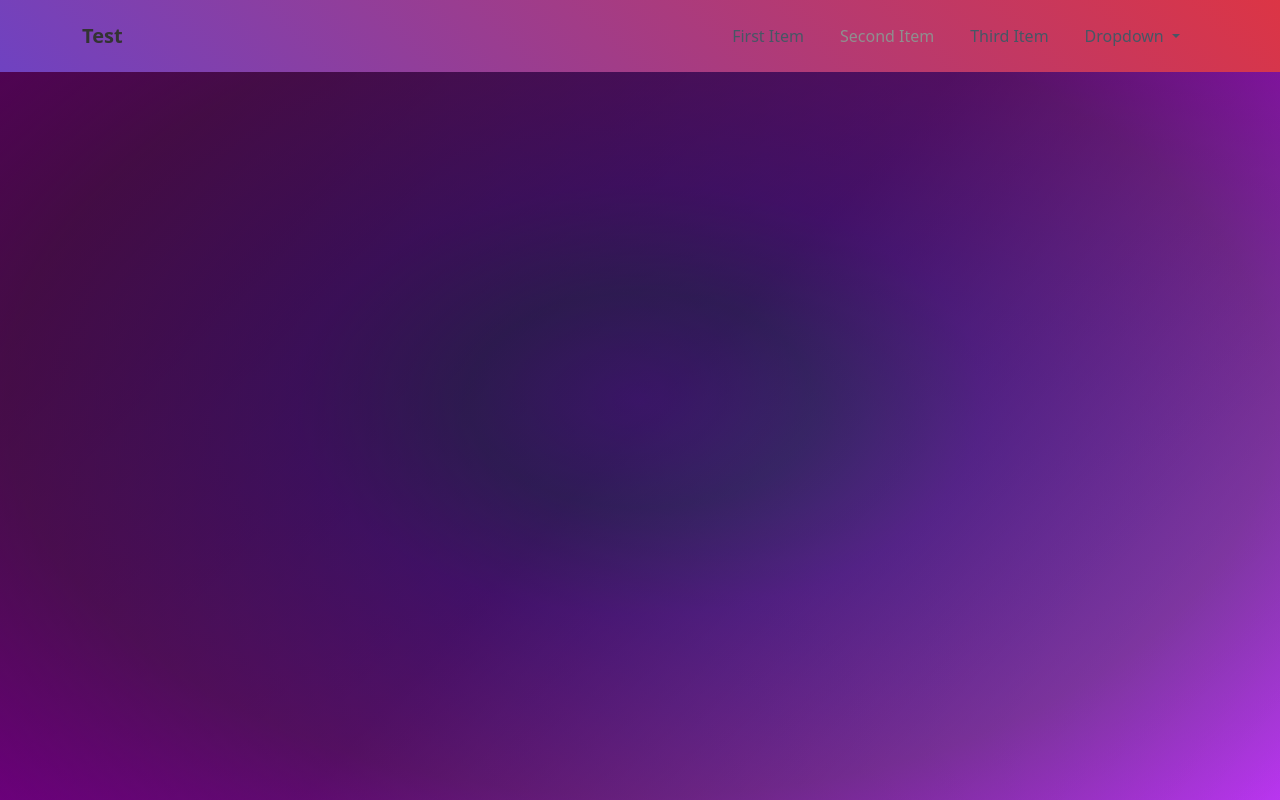
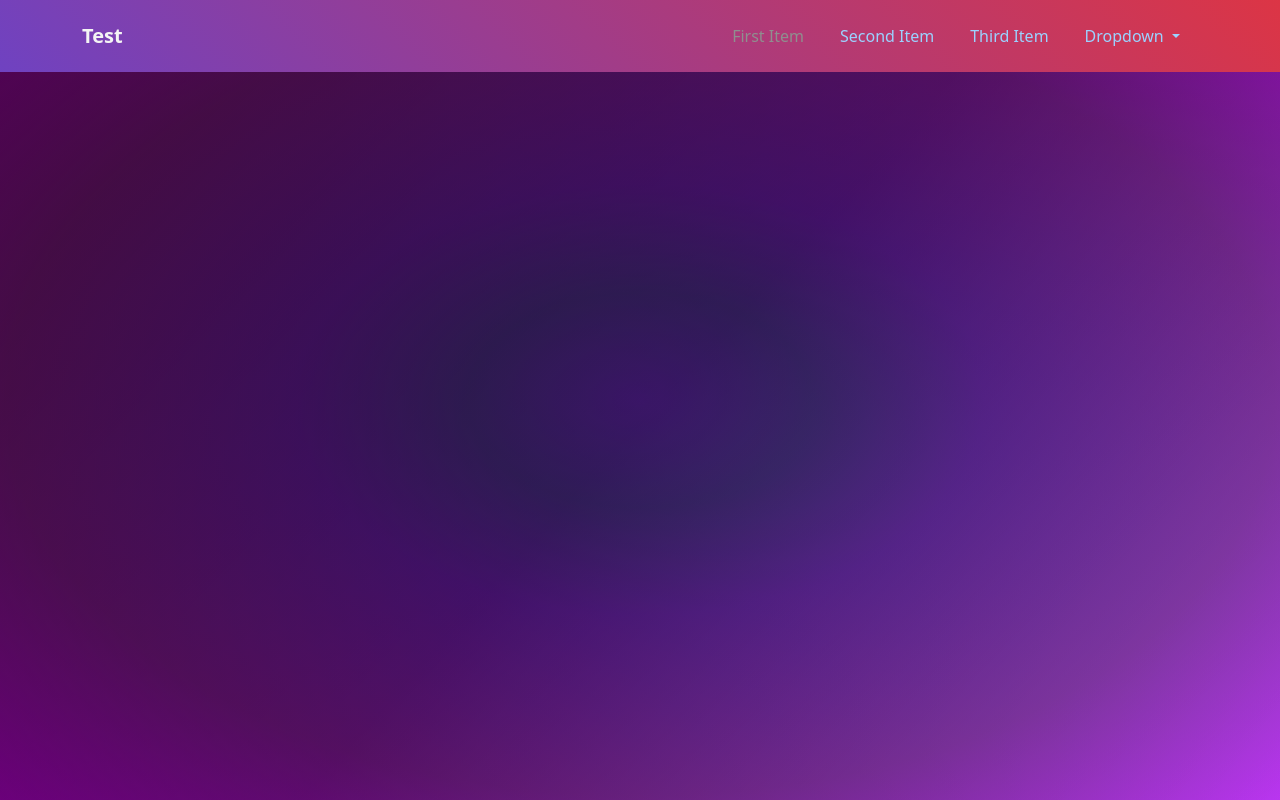
Before and after one commit to KonniLol/konnilol.github.io, a plain HTML site: page index.html in a window 1280 px wide. Drawn offline with Linux system fonts and the light colour scheme.

Commit message:
Update index.html

```diff
--- a/index.html
+++ b/index.html
@@ -12,26 +12,17 @@
     <link rel="stylesheet" href="assets/css/styles.css">
 </head>
 
-<body
-    style="height: 100%;color: var(--bs-indigo);background: linear-gradient(-47deg, rgba(0,0,0,0.06), rgba(0,0,0,0.46)), linear-gradient(132deg, rgba(92,0,72,0.5) 1%, rgba(91,0,113,0.5) 51%, rgba(175,112,255,0.5)), radial-gradient(rgb(65,57,163), rgb(35,74,119) 19%, rgb(83,45,164) 38%, rgb(132,41,147) 70%, rgb(219,0,255) 100%), #000000;">
+<body style="height: 100%;color: var(--bs-indigo);background: linear-gradient(-47deg, rgba(0,0,0,0.06), rgba(0,0,0,0.46)), linear-gradient(132deg, rgba(92,0,72,0.5) 1%, rgba(91,0,113,0.5) 51%, rgba(175,112,255,0.5)), radial-gradient(rgb(65,57,163), rgb(35,74,119) 19%, rgb(83,45,164) 38%, rgb(132,41,147) 70%, rgb(219,0,255) 100%), #000000;">
     <header>
-        <nav class="navbar navbar-light navbar-expand-md navigation-clean"
-            style="background: linear-gradient(-135deg, var(--bs-red), var(--bs-purple));">
-            <div class="container"><a class="navbar-brand" href="#">Test</a><button data-bs-toggle="collapse"
-                    class="navbar-toggler" data-bs-target="#navcol-1"><span class="visually-hidden">Toggle
-                        navigation</span><span class="navbar-toggler-icon"></span></button>
+        <nav class="navbar navbar-light navbar-expand-md navigation-clean" style="background: linear-gradient(-135deg, var(--bs-red), var(--bs-purple));">
+            <div class="container"><a class="navbar-brand" href="#" style="color: #f4f4f4;font-style: normal;">Test</a><button data-bs-toggle="collapse" class="navbar-toggler" data-bs-target="#navcol-1"><span class="visually-hidden">Toggle navigation</span><span class="navbar-toggler-icon"></span></button>
                 <div class="collapse navbar-collapse" id="navcol-1">
                     <ul class="navbar-nav ms-auto">
-                        <li class="nav-item"><a class="nav-link" href="#">First Item</a></li>
-                        <li class="nav-item"><a class="nav-link active" href="#">Second Item</a></li>
-                        <li class="nav-item"><a class="nav-link" href="#">Third Item</a></li>
-                        <li class="nav-item dropdown"><a class="dropdown-toggle nav-link" aria-expanded="false"
-                                data-bs-toggle="dropdown" href="#">Dropdown </a>
-                            <div class="dropdown-menu">
-                                <a class="dropdown-item" href="#">First Item</a>
-                                <a class="dropdown-item" href="#">Second Item</a>
-                                <a class="dropdown-item" href="#">Third Item</a>
-                            </div>
+                        <li class="nav-item"><a class="nav-link active" href="#">First Item</a></li>
+                        <li class="nav-item"><a class="nav-link" href="#" style="color: rgb(155,210,255);">Second Item</a></li>
+                        <li class="nav-item"><a class="nav-link" href="#" style="color: rgb(155,210,255);">Third Item</a></li>
+                        <li class="nav-item dropdown"><a class="dropdown-toggle nav-link" aria-expanded="false" data-bs-toggle="dropdown" href="#" style="color: rgb(155,210,255);">Dropdown </a>
+                            <div class="dropdown-menu"><a class="dropdown-item" href="#">First Item</a><a class="dropdown-item" href="#">Second Item</a><a class="dropdown-item" href="#">Third Item</a></div>
                         </li>
                     </ul>
                 </div>
```
